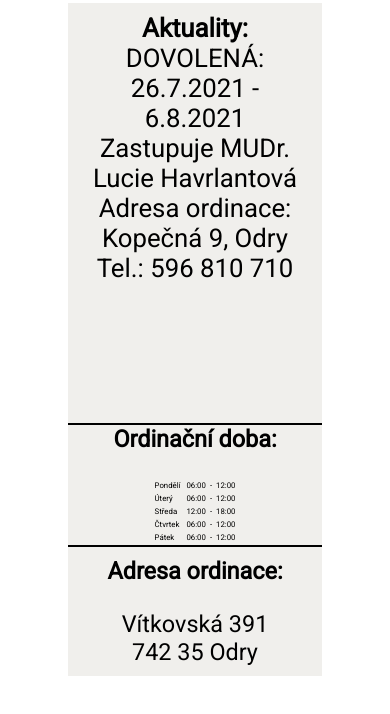
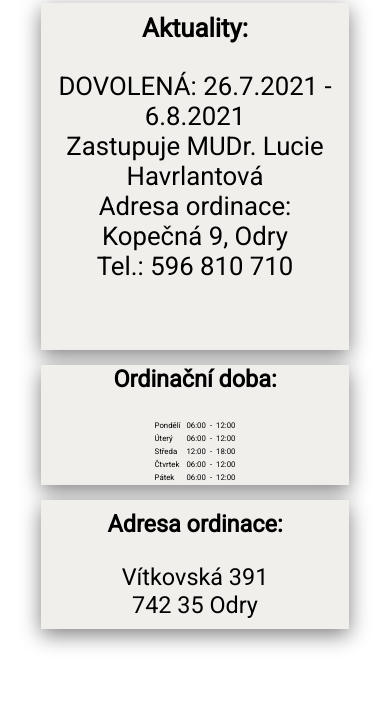
Before and after one commit to JosephSusik/web, a plain HTML site: page index.html in a window 390 px wide. Shown: the part 102-816 px from the top of the page. Drawn offline with Linux system fonts and the light colour scheme.

Commit message:
Add files via upload

```diff
--- a/index.html
+++ b/index.html
@@ -7,6 +7,7 @@
     <link rel="stylesheet" type="text/css" href="style.css">
     <link rel="preconnect" href="https://fonts.gstatic.com">
     <link href="https://fonts.googleapis.com/css2?family=Roboto:wght@400&display=swap" rel="stylesheet">
+    <link rel="icon" href="ico.ico">
     <title>MUDr. Josef Susík</title>
 </head>
 <body>
@@ -38,7 +39,7 @@
     <div class="god">
     <div class="text">
         <div class="aktuality">
-                <h5>Aktuality:</h5>
+                <h5>Aktuality:</h5><br>
                 <p>DOVOLENÁ: 26.7.2021 - 6.8.2021 </p>
                 <p>Zastupuje MUDr. Lucie Havrlantová</p>
                 <p>Adresa ordinace: Kopečná 9, Odry</p>
--- a/style.css
+++ b/style.css
@@ -140,6 +140,7 @@ li a:hover {
 .udaje table {
    margin-left: auto;
    margin-right: auto;
+   margin-bottom: 7px;
 }
 
 
@@ -154,7 +155,6 @@ li a:hover {
     padding: 10px;
     box-sizing: border-box;
     text-align: center;
-
 }
 
 .kontakt h5 {
@@ -167,12 +167,13 @@ li a:hover {
 
 .udaje h5 {
     text-align: center;
+    margin-top: 7px;
 }
 
 .aktuality {
     width: auto;
     padding: 10px;
-    min-height: 400px;
+    min-height: 327.5px;
 }
 
 .aktuality h5 {
@@ -188,6 +189,12 @@ li a:hover {
 }
 
 @media screen and (max-width: 700px) {
+
+    .god {
+        margin-top: 1.5vw;
+        margin-left: 10.5vw;
+        margin-right: 10.5vw;
+    }
 
     .text {
         margin: 0;
@@ -206,8 +213,11 @@ li a:hover {
         margin-left: 0;
         width:auto;
         border:0;
-        border-bottom:2px solid #000;
-        box-shadow: none;
+        /*border-bottom:2px solid #000;*/
+        box-shadow: 0 6px 20px 0 gray;
+        margin-bottom: 15px;
+
+        /*box-shadow: none;*/
     }
 
     .aktuality h5 {
@@ -219,10 +229,13 @@ li a:hover {
         margin-left: 0;
         margin-right: 0;
         height: auto;
-        box-shadow: none;
+        /*box-shadow: none;*/
         width: auto;
         font-size: 100%;
-        border-bottom:2px solid #000;
+        /*border-bottom:2px solid #000; */
+
+        box-shadow: 0 6px 20px 0 gray;
+        margin-bottom: 15px;
     }
 
     .kontakt {
@@ -231,9 +244,11 @@ li a:hover {
         margin-left: 0;
         margin-right: 0;
         height: auto;
-        box-shadow: none;
+        /*box-shadow: none;*/
         width: auto;
         font-size: 100%;
+        box-shadow: 0 6px 20px 0 gray;
+        margin-bottom: 15px;
     }
 
 
```
Also changed, not shown: odkazy.html (+2 -2 lines), ico.ico (added).
